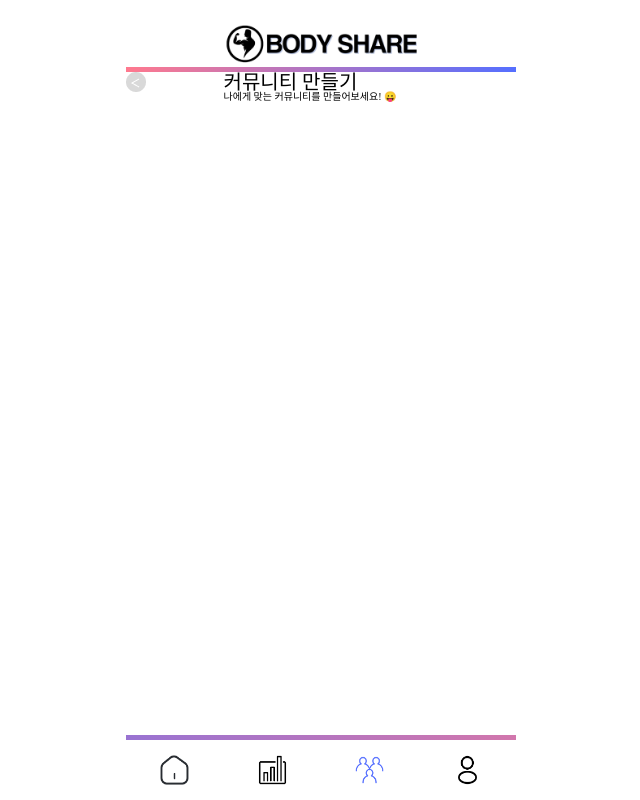
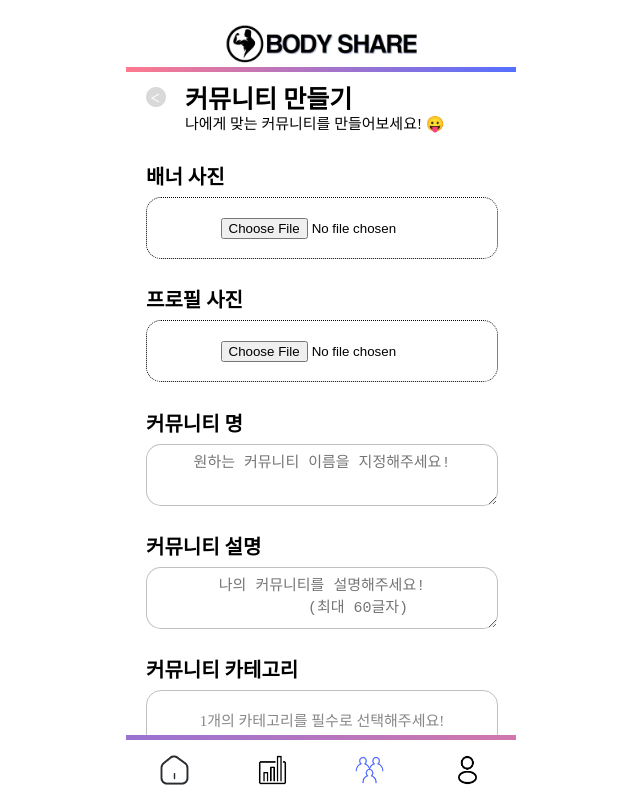
Before and after one commit to UNILION/BodyShare, a React (Create React App) app in the folder BodyShare-app/: page /community/communityAdd in a window 1280 px wide. Shown: the whole page, without its empty margins (319-959 px from the left). Built offline with nearby package versions, Linux system fonts and the light colour scheme.

Commit message:
Feat: 커뮤니티 생성 페이지 제작

```diff
--- a/BodyShare-app/src/pages/community/commu/CommuAdd.js
+++ b/BodyShare-app/src/pages/community/commu/CommuAdd.js
@@ -1,39 +1,129 @@
 import styled from "styled-components";
-import previous from "../../../assets/Img/Previous.png"
+import previous from "../../../assets/Img/Previous.png";
+import Tag from "../../../components/commons/Tag";
+import Button from "../../../components/commons/Button";
+import xbutton from "../../../assets/Img/xbutton.png";
+import plus from "../../../assets/Img/buttonplus.png";
+import { useNavigate } from "react-router-dom";
+
+const Container = styled.div`
+  padding: 0 20px;
+`;
 
 const Top = styled.div`
   display: grid;
-  grid-template-columns: 1fr 3fr;
-`
+  grid-template-columns: 1fr 8fr;
+  margin-top: 20px;
+  margin-bottom: 20px;
+`;
 
 const Previous = styled.img`
   width: 20px;
   height: 20px;
-`
+  cursor: pointer;
+`;
 
 const TopRight = styled.div`
   display: grid;
   grid-template-rows: 1fr 1fr;
-`
+`;
 
 const TopTitle = styled.div`
-  font-size: 20px;
-`
+  font-size: 25px;
+  font-weight: bold;
+`;
 
 const TopContent = styled.div`
-font-size: 10px;
-`
+  font-size: 15px;
+  margin-top: 5px;
+`;
 
 const Middle = styled.div`
   display: grid;
-  grid-template-rows: 1fr 1fr 1fr 1fr 1fr;
-`
+  grid-template-rows: 0.8fr 0.8fr 0.8fr 0.8fr 1fr;
+  margin-bottom: 10px;
+`;
+
+const Banner = styled.div``;
+
+const Title = styled.div`
+  font-weight: bold;
+  font-size: 20px;
+  margin: 10px 0 10px 0;
+`;
+
+const Content = styled.textarea`
+  width: 310px;
+  height: 50px;
+  font-size: 15px;
+  border: 1px solid rgba(46, 44, 61, 0.3);
+  border-radius: 15px;
+  text-align: center;
+  padding: 5px 20px;
+`;
+
+const Picture = styled.div`
+  height: 350px;
+  height: 60px;
+  border: 1px dotted black;
+  border-radius: 15px;
+  text-align: center;
+  padding-left: 50px;
+  line-height: 60px;
+`;
+
+const Profile = styled.div``;
+
+const CommunityTitle = styled.div``;
+
+const CommunityContent = styled.div``;
+
+const CommunityCategory = styled.div``;
+
+const Check = styled.div`
+  color: red;
+  font-size: 12px;
+  margin-top: 5px;
+  margin-bottom: 10px;
+`;
+
+const Category = styled.div`
+  display: grid;
+  grid-template-columns: 1fr 1fr;
+  width: 30%;
+`;
+
+const CategoryContent = styled.div`
+  width: 350px;
+  height: 60px;
+  font-size: 15px;
+  color: #878787;
+  border: 1px solid rgba(46, 44, 61, 0.3);
+  border-radius: 15px;
+  text-align: center;
+  line-height: 60px;
+  cursor: pointer;
+`;
+
+const Xbutton = styled.img`
+  width: 25px;
+  height: 25px;
+  background-color: rgba(85, 111, 255, 0.3);
+  border-radius: 15px;
+  margin-left: 3px;
+  cursor: pointer;
+`;
 
 const CommuAdd = function () {
-  return(
-    <>
+  const navigate = useNavigate();
+  return (
+    <Container>
       <Top>
-      <Previous src={previous} alt="뒤로가기" />
+        <Previous
+          src={previous}
+          alt="뒤로가기"
+          onClick={() => navigate("/community")}
+        />
         <TopRight>
           <TopTitle>커뮤니티 만들기</TopTitle>
           <TopContent>나에게 맞는 커뮤니티를 만들어보세요! 😛</TopContent>
@@ -41,10 +131,56 @@ const CommuAdd = function () {
       </Top>
 
       <Middle>
+        <Banner>
+          <Title>배너 사진</Title>
+          <Picture>
+            <input type="file" accept="image/jpg, image/png, image/jpeg" />
+          </Picture>
+        </Banner>
 
+        <Profile>
+          <Title>프로필 사진</Title>
+          <Picture>
+            <input type="file" accept="image/jpg, image/png, image/jpeg" />
+          </Picture>
+        </Profile>
+
+        <CommunityTitle>
+          <Title>커뮤니티 명</Title>
+          <Content placeholder="원하는 커뮤니티 이름을 지정해주세요!"></Content>
+        </CommunityTitle>
+
+        <CommunityContent>
+          <Title>커뮤니티 설명</Title>
+          <Content
+            placeholder="나의 커뮤니티를 설명해주세요!
+        (최대 60글자)"
+          ></Content>
+        </CommunityContent>
+
+        <CommunityCategory>
+          <Title>커뮤니티 카테고리</Title>
+          <CategoryContent onClick={() => navigate("/community/category")}>
+            1개의 카테고리를 필수로 선택해주세요!
+          </CategoryContent>
+          <Check>한 개의 카테고리를 선택해주세요!</Check>
+          <Category>
+            <Tag tagName="요가" />
+            <Xbutton src={xbutton} />
+          </Category>
+        </CommunityCategory>
       </Middle>
 
-    </>
+      <Button
+        name="만들기"
+        img={plus}
+        ml="auto"
+        mb="10px"
+        width="150px"
+        display="block"
+        onClick={() => navigate("/community")}
+      />
+    </Container>
   );
 };
 
```
Lines whose indentation alone changed are shown as unchanged.
